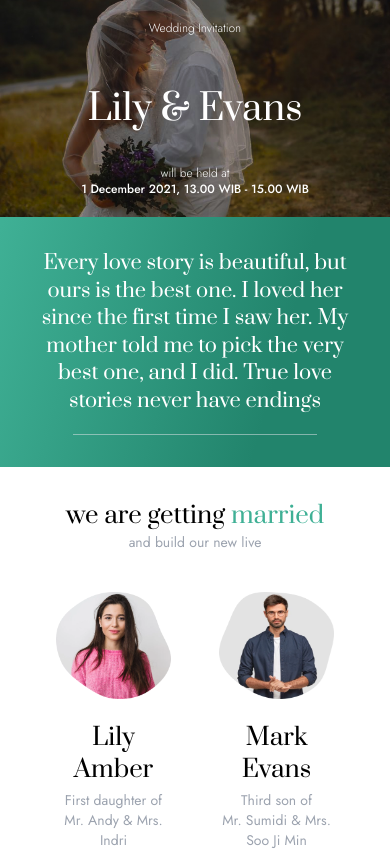
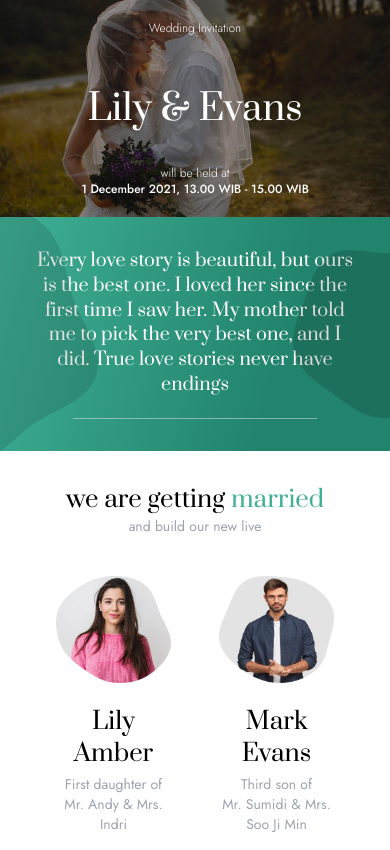
Before and after one commit to zulnabil/wedding-invitation, a Next.js app: page / in a window 390 px wide. Shown: the top 850 px of the page. Built offline with nearby package versions, Linux system fonts and the light colour scheme.

Commit message:
feat: love word vectors responsive

```diff
--- a/pages/home/love-words.section.tsx
+++ b/pages/home/love-words.section.tsx
@@ -3,8 +3,8 @@ import type { LoveWordsProps } from "./types/love-words.type"
 
 const SectionLoveWords: FC<LoveWordsProps> = ({ text }) => {
   return (
-    <section className="bg-green-gradient relative text-center p-8 md:p-32 sm:p-16">
-      <p className="font-medium text-xl d:text-4xl sm:text-2xl leading-snug sm:leading-normal text-white">
+    <section className="quote-wrapper bg-green-gradient relative text-center p-8 md:p-32 sm:p-16">
+      <p className="font-medium text-lg md:text-4xl sm:text-2xl leading-snug sm:leading-normal text-white">
         {text}
       </p>
       <hr className="w-3/4 m-auto md:mt-10 mt-5 opacity-50" />
--- a/styles/globals.css
+++ b/styles/globals.css
@@ -46,6 +46,12 @@ a {
   height: 100%;
 }
 
+@media screen and (max-width: 600px) {
+  .quote-wrapper::before, .quote-wrapper::after {
+    background-size: 25%;
+  }
+}
+
 .text-green {
   color: #3FB095;
 }
```
